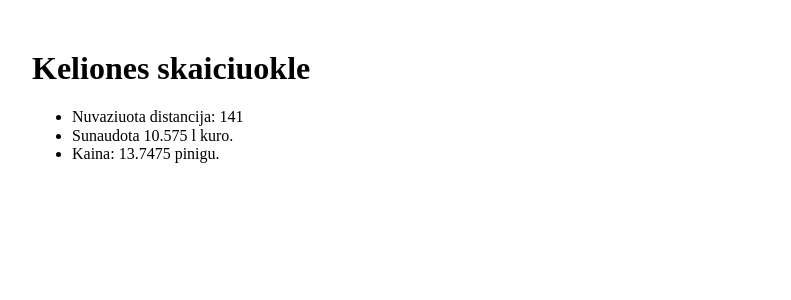
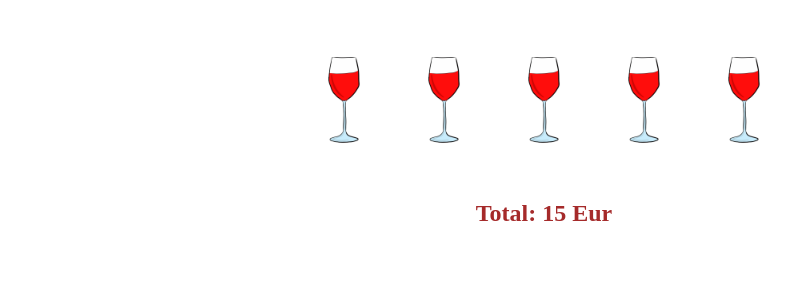
Before and after one commit to lotukas009/PHP-II-DALIS, a PHP site: page / in a window 1280 px wide. Shown: the top 300 px of the page, without its empty margins (96-887 px from the left). Run offline with PHP 8.4, Linux system fonts and the light colour scheme.

Commit message:
uzduotis antra gerimai 2020-08-19

```diff
--- a/index.php
+++ b/index.php
@@ -1,34 +1,26 @@
 <?php
-
-$distance = rand (10,200);
-$consuptions = 7.5;
-$price_1 = 1.3;
-
-$fuel_total = $distance * ($consuptions/100);
-$price_trp = $price_1 * $fuel_total;
-$li_1 = 'Nuvaziuota distancija: '
-
+$money = rand (0,15);
+$bokal_cost = 3;
+$bokal_num = floor($money/$bokal_cost);
+$total_cost = $bokal_num * $bokal_cost;
+$h2 = "Total: $total_cost Eur";
+$drinks_view = '';
 ?>
-
 <!DOCTYPE html>
 <html lang="en">
 <head>
     <meta charset="UTF-8" />
     <meta name="viewport" content="width=device-width, initial-scale=1.0" />
-    <title><?php print 'As ' .  date('l')  . ' ir PHP'; ?></title>
+    <title>Alus</title>
     <link rel="stylesheet" href="https://cdnjs.cloudflare.com/ajax/libs/normalize/8.0.1/normalize.min.css"/>
-    <link rel="stylesheet" href="style.css"/>
+    <link rel="stylesheet" href="/style.css" />
 </head>
 <body>
-<main>
-    <section>
-        <h1>Keliones skaiciuokle</h1>
-        <ul>
-            <li><?php print $li_1 . $distance; ?></li>
-            <li>Sunaudota <?php print $fuel_total; ?> l kuro.</li>
-            <li>Kaina: <?php print $price_trp; ?> pinigu.</li>
-        </ul>
-    </section>
-</main>
+<section>
+    <?php for ($i = 1; $i <= $bokal_num; $i++): ?>
+        <div class="drink"></div>
+    <?php endfor; ?>
+</section>
+<h2><?php print $h2; ?></h2>
 </body>
-</html
+</html>
--- a/style.css
+++ b/style.css
@@ -1,9 +1,20 @@
-main {
+section {
     width: 80%;
     margin: 50px auto;
+    display:flex;
+    justify-content:center;
 }
 
-img {
+.drink {
+   background: url("/images/Wine-glass.jpg");
+    width: 100px;
     height: 100px;
-    width: 100px;
+    background-size: cover;
 }
+
+h2 {
+    /*font-size: 25px;*/
+    font-weight: bold;
+    color: brown;
+    text-align: center;
+}
```
Also changed, not shown: images/Wine-glass.jpg (added).
